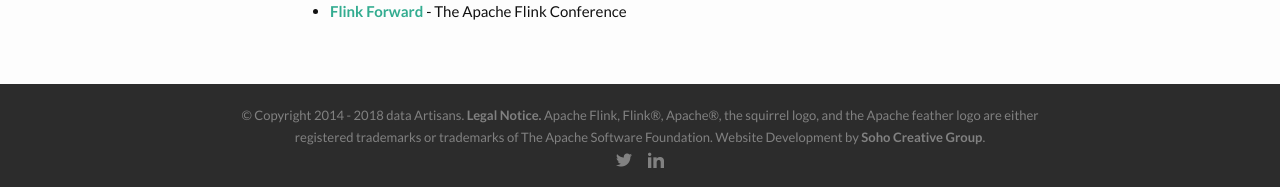
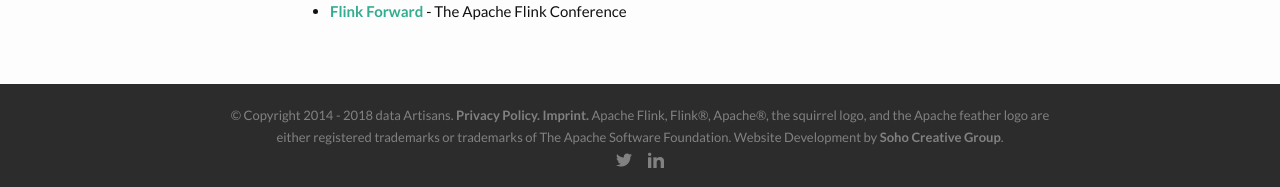
Before and after one commit to dataArtisans/flink-training-web, a Jekyll site: the page built from index.md, in a window 1280 px wide and 992 px high. Shown: the part 802-989 px from the top of the window. Built offline with Jekyll 4.4.1, drawn with Linux system fonts in a browser that asks for light colours; nearby versions of some CDN libraries.

Commit message:
updated footer

```diff
--- a/_includes/footer.html
+++ b/_includes/footer.html
@@ -1,6 +1,6 @@
 <footer>
     <p>
-        © Copyright 2014 - 2018 data Artisans. <a href="https://data-artisans.com/legal-notice">Legal Notice.</a> Apache Flink, Flink®, Apache®, the squirrel logo, and the Apache feather logo are either registered trademarks or trademarks of The Apache Software Foundation. Website Development by <a href="http://www.sohocreativegroup.com/">Soho Creative Group</a>.
+      © Copyright 2014 - 2018 data Artisans. <a href="https://data-artisans.com/legal-notice">Privacy Policy.</a> <a href="https://data-artisans.com/imprint">Imprint.</a> Apache Flink, Flink®, Apache®, the squirrel logo, and the Apache feather logo are either registered trademarks or trademarks of The Apache Software Foundation. Website Development by <a href="http://www.sohocreativegroup.com/">Soho Creative Group</a>.
     </p>
     <p class="social-icons">
         <a href="https://twitter.com/dataartisans">
```
